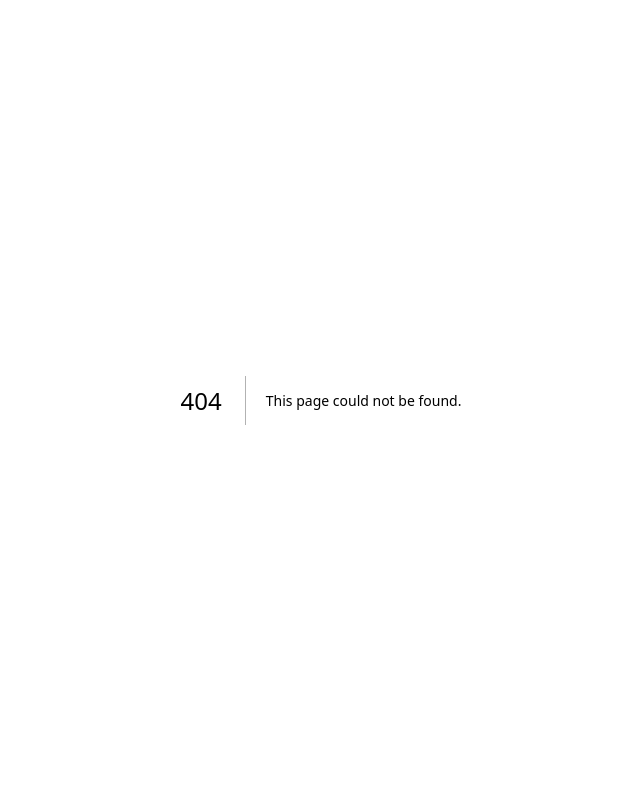
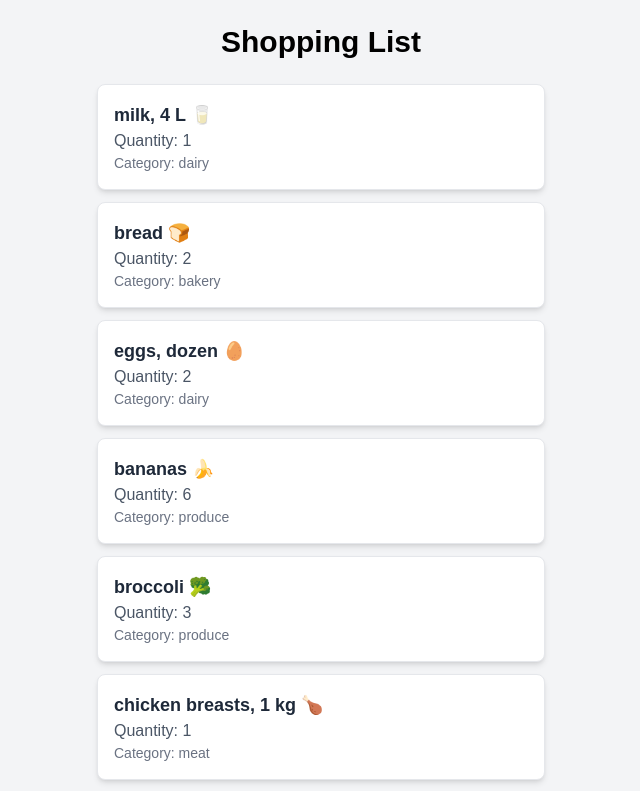
Before and after one commit to Hardeyemi30/cprg306-assignments, a Next.js app: page /week-4 in a window 1280 px wide. Before the commit this address had no page. Shown: the top 791 px of the page, without its empty margins (319-959 px from the left). Built offline with nearby package versions, Linux system fonts and the light colour scheme.

Commit message:
week 4 assignment done

```diff
--- a/app/page.js
+++ b/app/page.js
@@ -5,8 +5,8 @@ export default function Home() {
       <>
       <p className="">CPRG 306: Web Development 2 - Assignments</p>
       <Link href="week-2" className="mr-5">Go to week-2</Link>
-
-      <Link href="week-3">Go to week-3</Link>
+      <Link href="week-3" className="mr-5">Go to week-3</Link>
+      <Link href="week-4">Go to week-4</Link>
       </>
   );
 }
--- /dev/null
+++ b/app/week-4/item-list.js
@@ -0,0 +1,17 @@
+import Item from "./item";
+import items from "./items.json";
+
+export default function ItemList() {
+  return (
+    <ul className="max-w-md mx-auto">
+      {items.map((item) => (
+        <Item
+          key={item.id}
+          name={item.name}
+          quantity={item.quantity}
+          category={item.category}
+        />
+      ))}
+    </ul>
+  );
+}
--- /dev/null
+++ b/app/week-4/item.js
@@ -0,0 +1,9 @@
+export default function Item({ name, quantity, category }) {
+  return (
+    <li className="bg-white shadow-md rounded-lg p-4 mb-3 border border-gray-200">
+      <h2 className="text-lg font-semibold text-gray-800">{name}</h2>
+      <p className="text-gray-600">Quantity: {quantity}</p>
+      <p className="text-sm text-gray-500">Category: {category}</p>
+    </li>
+  );
+}
--- /dev/null
+++ b/app/week-4/items.json
@@ -0,0 +1,74 @@
+[
+  {
+    "id": "1h2GJKH12gkHG31h1H",
+    "name": "milk, 4 L 🥛",
+    "quantity": 1,
+    "category": "dairy"
+  },
+  {
+    "id": "2KJH3k2j3H1k2J3K1H",
+    "name": "bread 🍞",
+    "quantity": 2,
+    "category": "bakery"
+  },
+  {
+    "id": "3h2KJH3k2j3H1k2J3",
+    "name": "eggs, dozen 🥚",
+    "quantity": 2,
+    "category": "dairy"
+  },
+  {
+    "id": "4k2J3K1H2GJKH12gk",
+    "name": "bananas 🍌",
+    "quantity": 6,
+    "category": "produce"
+  },
+  {
+    "id": "5H1h1H2KJH3k2j3H",
+    "name": "broccoli 🥦",
+    "quantity": 3,
+    "category": "produce"
+  },
+  {
+    "id": "6H1k2J3K1H2GJKH1",
+    "name": "chicken breasts, 1 kg 🍗",
+    "quantity": 1,
+    "category": "meat"
+  },
+  {
+    "id": "7gkHG31h1H2KJH3k",
+    "name": "pasta sauce 🍝",
+    "quantity": 3,
+    "category": "canned goods"
+  },
+  {
+    "id": "8j3H1k2J3K1H2GJK",
+    "name": "spaghetti, 454 g 🍝",
+    "quantity": 2,
+    "category": "dry goods"
+  },
+  {
+    "id": "9H12gkHG31h1H2KJ",
+    "name": "toilet paper, 12 pack 🧻",
+    "quantity": 1,
+    "category": "household"
+  },
+  {
+    "id": "10H3k2j3H1k2J3K1",
+    "name": "paper towels, 6 pack",
+    "quantity": 1,
+    "category": "household"
+  },
+  {
+    "id": "11k2J3K1H2GJKH12",
+    "name": "dish soap 🍽️",
+    "quantity": 1,
+    "category": "household"
+  },
+  {
+    "id": "12GJKH12gkHG31h1",
+    "name": "hand soap 🧼",
+    "quantity": 4,
+    "category": "household"
+  }
+]
--- /dev/null
+++ b/app/week-4/page.js
@@ -0,0 +1,12 @@
+import ItemList from "./item-list";
+
+export default function Page() {
+  return (
+    <main className="min-h-screen bg-gray-100 p-6">
+      <h1 className="text-3xl font-bold text-center mb-6 text-black">
+        Shopping List
+      </h1>
+      <ItemList />
+    </main>
+  );
+}
```
